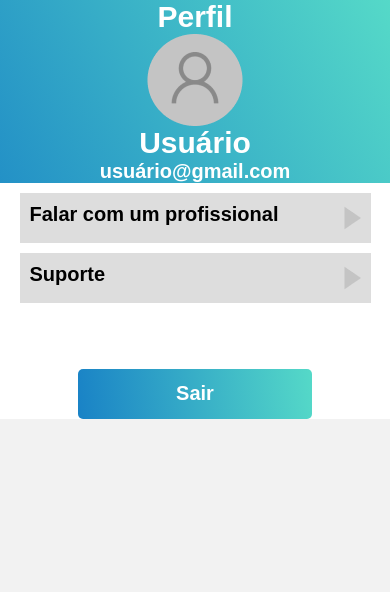
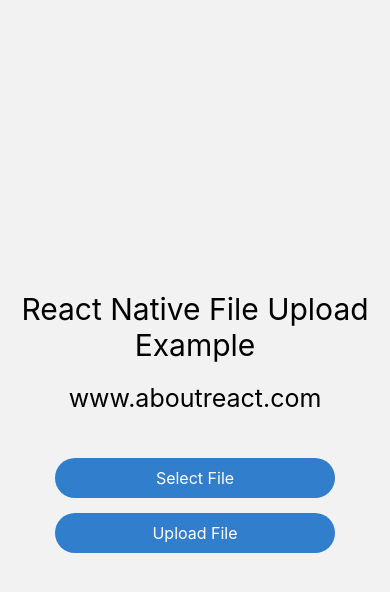
Before and after one commit to Nandosts/prontuario-eletronico-unb, a React Native app: screen /AddExam in a window 390 px wide. Shown: the top 592 px of the page. Built offline with nearby package versions, Linux system fonts and the light colour scheme.

Commit message:
Add Exam (feat): Create add exam funcionality and route

```diff
--- a/src/Routes/index.js
+++ b/src/Routes/index.js
@@ -3,6 +3,7 @@ import { createNativeStackNavigator } from "@react-navigation/native-stack";
 import FirstScreen from "../screens/FirstScreen";
 import TalkToProfessional from "../screens/TalkToProfessional";
 import Support from "../screens/Support";
+import AddExam from "../screens/AddExam";
 
 const Stack = createNativeStackNavigator();
 
@@ -30,6 +31,13 @@ const Routes = () => {
           headerShown: false,
         }}
       />
+      <Stack.Screen
+        name="AddExam"
+        component={AddExam}
+        options={{
+          headerShown: false,
+        }}
+      />
     </Stack.Navigator>
   );
 };
--- /dev/null
+++ b/src/screens/AddExam/index.js
@@ -0,0 +1,145 @@
+// Example to Pick and Upload files in React Native
+// https://aboutreact.com/file-uploading-in-react-native/
+
+// Import React
+import React, { useState } from "react";
+// Import core components
+import { StyleSheet, Text, View, TouchableOpacity } from "react-native";
+
+// Import Document Picker
+import * as DocumentPicker from "expo-document-picker";
+
+const AddExam = () => {
+  const [singleFile, setSingleFile] = useState(null);
+
+  const uploadImage = async () => {
+    // Check if any file is selected or not
+    if (singleFile != null) {
+      // If file selected then create FormData
+      const fileToUpload = singleFile;
+      const data = new FormData();
+      data.append("name", "Image Upload");
+      data.append("file_attachment", fileToUpload);
+      // Please change file upload URL
+      let res = await fetch("http://localhost/upload.php", {
+        method: "post",
+        body: data,
+        headers: {
+          "Content-Type": "multipart/form-data; ",
+        },
+      });
+      let responseJson = await res.json();
+      if (responseJson.status == 1) {
+        alert("Upload Successful");
+      }
+    } else {
+      // If no file selected the show alert
+      alert("Please Select File first");
+    }
+  };
+
+  const selectFile = async () => {
+    try {
+      const res = await DocumentPicker.getDocumentAsync({});
+      let response = JSON.parse(JSON.stringify(res));
+      if (response.type === "cancel") {
+        alert("Cancelado");
+        setSingleFile(null);
+      } else {
+        setSingleFile(res);
+      }
+    } catch (err) {
+      setSingleFile(null);
+      // Handling any exception (If any)
+      if (DocumentPicker.isCancel(err)) {
+        // If user canceled the document selection
+        alert("Canceled");
+      } else {
+        // For Unknown Error
+        alert("Unknown Error: " + JSON.stringify(err));
+        throw err;
+      }
+    }
+  };
+  return (
+    <View style={styles.mainBody}>
+      <View style={{ alignItems: "center" }}>
+        <Text style={{ fontSize: 30, textAlign: "center" }}>
+          React Native File Upload Example
+        </Text>
+        <Text
+          style={{
+            fontSize: 25,
+            marginTop: 20,
+            marginBottom: 30,
+            textAlign: "center",
+          }}
+        >
+          www.aboutreact.com
+        </Text>
+      </View>
+      {/*Showing the data of selected Single file*/}
+      {singleFile != null ? (
+        <Text style={styles.textStyle}>
+          File Name: {singleFile.name ? singleFile.name : ""}
+          {/* {"\n"} */}
+          {/* Type: {singleFile.type ? singleFile.type : ""}
+          {"\n"}
+          File Size: {singleFile.size ? singleFile.size : ""}
+          {"\n"}
+          URI: {singleFile.uri ? singleFile.uri : ""}
+          {"\n"} */}
+        </Text>
+      ) : null}
+      <TouchableOpacity
+        style={styles.buttonStyle}
+        activeOpacity={0.5}
+        onPress={selectFile}
+      >
+        <Text style={styles.buttonTextStyle}>Select File</Text>
+      </TouchableOpacity>
+      <TouchableOpacity
+        style={styles.buttonStyle}
+        activeOpacity={0.5}
+        onPress={uploadImage}
+      >
+        <Text style={styles.buttonTextStyle}>Upload File</Text>
+      </TouchableOpacity>
+    </View>
+  );
+};
+
+const styles = StyleSheet.create({
+  mainBody: {
+    flex: 1,
+    justifyContent: "center",
+    padding: 20,
+  },
+  buttonStyle: {
+    backgroundColor: "#307ecc",
+    borderWidth: 0,
+    color: "#FFFFFF",
+    borderColor: "#307ecc",
+    height: 40,
+    alignItems: "center",
+    borderRadius: 30,
+    marginLeft: 35,
+    marginRight: 35,
+    marginTop: 15,
+  },
+  buttonTextStyle: {
+    color: "#FFFFFF",
+    paddingVertical: 10,
+    fontSize: 16,
+  },
+  textStyle: {
+    backgroundColor: "#fff",
+    fontSize: 15,
+    marginTop: 16,
+    marginLeft: 35,
+    marginRight: 35,
+    textAlign: "center",
+  },
+});
+
+export default AddExam;
--- a/src/screens/FirstScreen/index.js
+++ b/src/screens/FirstScreen/index.js
@@ -32,6 +32,11 @@ const FirstScreen = ({ navigation }) => {
             navigation={navigation}
             to="Support"
           />
+          <ProfileBtn
+            title="Adicionar Exame"
+            navigation={navigation}
+            to="AddExam"
+          />
         </View>
         <TouchableOpacity style={styles.opacityBtn} activeOpacity={0.75}>
           <GradientBtn style={styles.button}>Sair</GradientBtn>
```
Also changed, not shown: package.json (+5 -2 lines), 1 other file (tests, documents, lock files or other folders).
